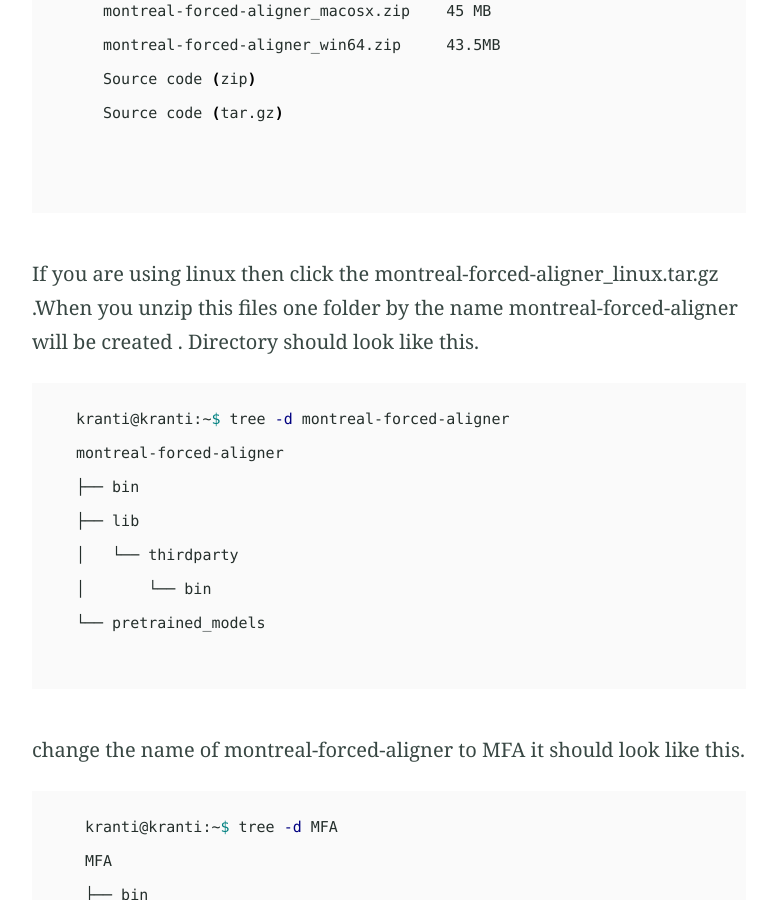
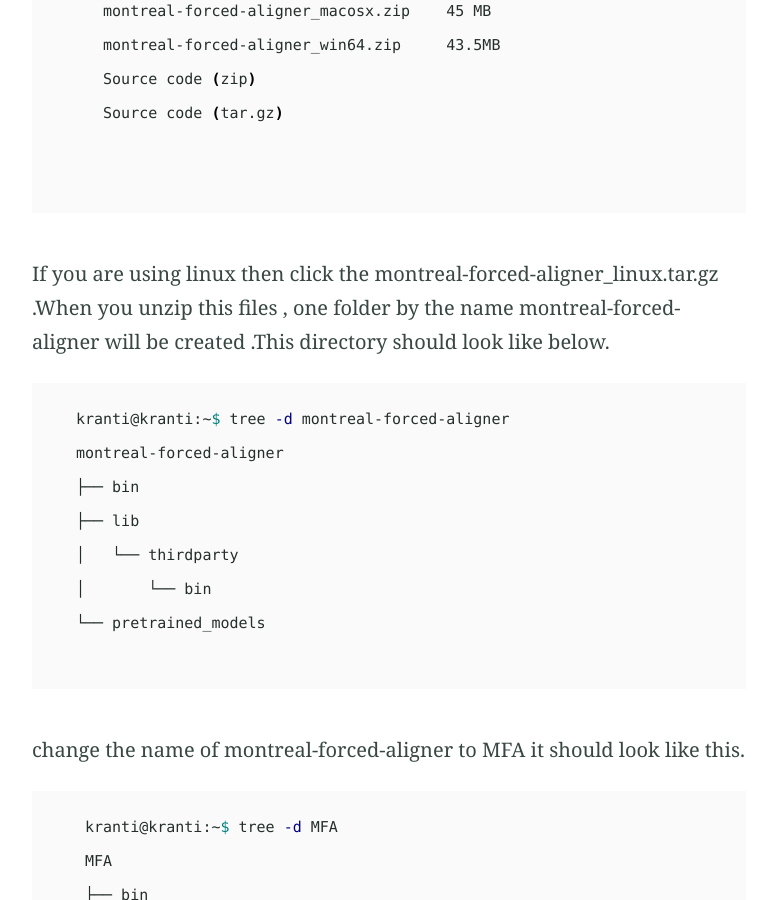
Before and after one commit to wkranti/KraGstrob, a Jekyll site: the page built from _posts/2018-6-9-Generating JSON from alignment.md, in a window 1280 px wide and 900 px high, scrolled down 2519 px. Shown: the whole window, without its empty margins (251-1026 px from the left). Built offline with Jekyll 4.4.1, drawn with Linux system fonts in a browser that asks for light colours; some of the changed text lies outside the part shown.

Commit message:
post edit

```diff
--- a/_posts/2018-6-9-Generating JSON from alignment.md
+++ b/_posts/2018-6-9-Generating JSON from alignment.md
@@ -68,8 +68,8 @@ There are two process mentioned here
   {% endhighlight %}
 
    If you are using linux then click the montreal-forced-aligner_linux.tar.gz
-    .When you unzip this files one folder by the name montreal-forced-aligner
-   will be created . Directory should look like this.
+    .When you unzip this files , one folder by the name montreal-forced-aligner
+   will be created .This directory should look like below.
 
 
   {% highlight shell %}
@@ -199,7 +199,9 @@ Now only option if this(Above five steps) doesn't work is building from source
        Models should not be unzipped.It is downloaded as spanish.zip and keep
        is as it is in Models folder.Names are case sensititve.
 
-  9) Now is the time to do alignment
+  9) Now is the time to do alignment,Navigate to Newrepo(Newrepo-master) and
+     type this in terminal.
+
       {% highlight shell %}
                   python3 align.py testfiles/64.wav testfiles/64.lab
       {% endhighlight %}
```
